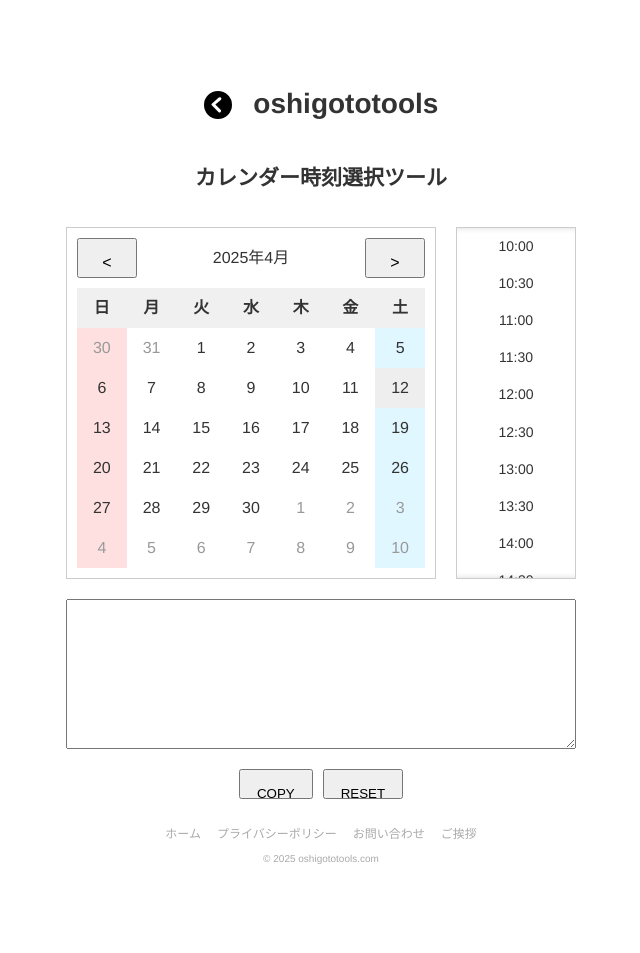
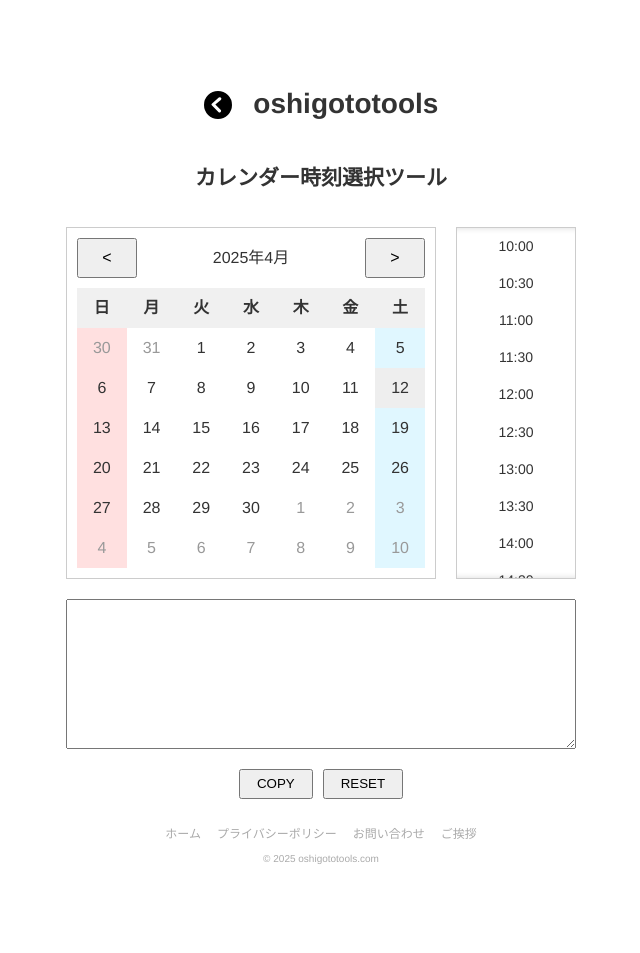
Before and after one commit to Tomoyuki123456789/oshigototools-site2, a Jekyll site: the page built from tools/calendar.html, in a window 1280 px wide. Shown: the whole page, without its empty margins (319-959 px from the left). Built offline with Jekyll 4.4.1, drawn with Linux system fonts in a browser that asks for light colours.

Commit message:
修正内容のメモ（例：デザイン修正）

```diff
--- a/tools/calendar.html
+++ b/tools/calendar.html
@@ -161,7 +161,9 @@ title: "カレンダー時刻選択ツール"
     padding: 8px 16px;
     height: 30px; /* 高さを明示的に指定 */
     box-sizing: border-box; /* パディングを含めた高さ計算 */
-    line-height: 30px;      /* 文字をボタン高さと同じにして中央寄せ */
+    display: flex;
+    justify-content: center;
+    align-items: center;
   }
 
   /* すべての要素にボックスサイジングを適用 */
```
